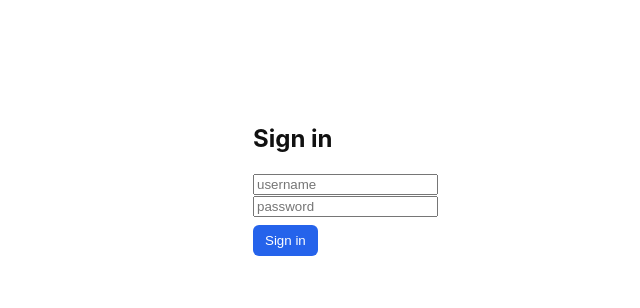
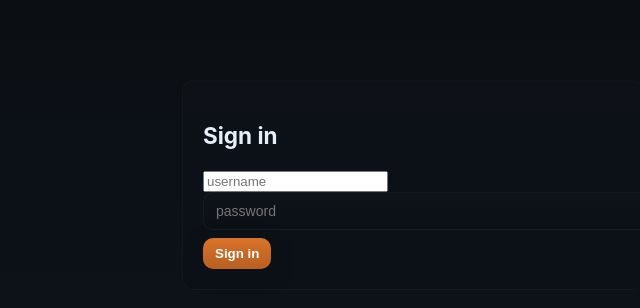
Before and after one commit to c0deirl/taskapp2, a React (Vite) app in the folder frontend/: page / in a window 1280 px wide. Shown: the top 308 px of the page, without its empty margins (227-867 px from the left). Built offline with nearby package versions, Linux system fonts and the light colour scheme; no server answers.

Commit message:
updated styles

```diff
--- a/frontend/src/styles.css
+++ b/frontend/src/styles.css
@@ -1,16 +1,214 @@
-:root{--bg:#fff;--fg:#111;--muted:#666}
-.app.dark{--bg:#0b1220;--fg:#e6eef8;--muted:#9fb0c8}
-body{margin:0;font-family:Inter,system-ui,Segoe UI,Roboto,Helvetica,Arial;background:var(--bg);color:var(--fg)}
-.header{display:flex;justify-content:space-between;align-items:center;padding:12px 20px;border-bottom:1px solid rgba(0,0,0,0.06)}
-.container{display:flex;gap:16px;padding:16px;max-width:1000px;margin:0 auto}
-.left{flex:1;min-width:260px}
-.right{flex:2}
-.task-editor input, .task-editor textarea, .settings input{display:block;width:100%;margin-bottom:8px;padding:8px;border-radius:6px;border:1px solid #ddd}
-button{padding:8px 12px;border-radius:6px;border:none;background:#2563eb;color:white;cursor:pointer}
-.task{padding:12px;border-radius:8px;border:1px solid rgba(0,0,0,0.06);margin-bottom:8px;display:flex;justify-content:space-between;align-items:center}
-.logo{height:36px;margin-right:8px}
-.login{max-width:320px;margin:80px auto;padding:24px;border-radius:8px;background:rgba(255,255,255,0.03)}
-.modal{position:fixed;inset:0;background:rgba(0,0,0,0.3);display:flex;align-items:center;justify-content:center}
-.modal-body{background:var(--bg);padding:20px;border-radius:8px;min-width:320px}
-.task-actions button{margin-left:6px}
-.modal-body input[type="datetime-local"], .modal-body textarea, .modal-body select{width:100%;margin-bottom:8px;padding:8px;border-radius:6px;border:1px solid #ddd}
+/* frontend/src/styles.css
+   Modern dark theme, default dark mode, dark orange accent
+*/
+
+/* Color tokens */
+:root{
+  --bg-1: #0b0f14;      /* darkest background */
+  --bg-2: #0f1720;      /* slightly lighter surface */
+  --bg-3: #11151a;      /* card background */
+  --muted: #9aa6b2;     /* muted text */
+  --text: #e6eef8;      /* primary text */
+  --accent: #d9732a;    /* dark orange accent */
+  --accent-2: #b85f20;  /* darker accent for borders */
+  --success: #38b000;
+  --danger: #ef4444;
+  --glass: rgba(255,255,255,0.02);
+  --focus: rgba(217,115,42,0.18);
+  --card-elev: 0 6px 20px rgba(2,6,12,0.6);
+  --radius: 12px;
+  --container-max: 1100px;
+  --ui-gap: 16px;
+  font-family: Inter, ui-sans-serif, system-ui, -apple-system, "Segoe UI", Roboto, "Helvetica Neue", Arial;
+  -webkit-font-smoothing:antialiased;
+  -moz-osx-font-smoothing:grayscale;
+}
+
+/* App base */
+html,body,#root{height:100%}
+body{
+  margin:0;
+  background: linear-gradient(180deg,var(--bg-1),var(--bg-2));
+  color:var(--text);
+  font-size:15px;
+  line-height:1.4;
+  -webkit-font-smoothing:antialiased;
+}
+
+/* Layout */
+.header{
+  display:flex;
+  align-items:center;
+  justify-content:space-between;
+  padding:18px calc(3 * var(--ui-gap));
+  gap:12px;
+  background: linear-gradient(180deg, rgba(255,255,255,0.02), rgba(0,0,0,0.04));
+  border-bottom: 1px solid rgba(255,255,255,0.03);
+  backdrop-filter: blur(6px);
+}
+
+.brand{display:flex;align-items:center;gap:12px}
+.logo{
+  height:44px;
+  width:44px;
+  border-radius:10px;
+  object-fit:contain;
+  background:linear-gradient(135deg,var(--accent-2),var(--accent));
+  display:inline-block;
+  box-shadow: var(--card-elev);
+  padding:6px;
+}
+.logo-placeholder{
+  height:44px;width:44px;border-radius:10px;background:linear-gradient(135deg,var(--accent-2),var(--accent));box-shadow:var(--card-elev)
+}
+.header h1{
+  font-size:18px;margin:0;font-weight:600;letter-spacing:0.2px;color:var(--text)
+}
+
+/* Container */
+.container{
+  max-width:var(--container-max);
+  margin:20px auto;
+  padding:18px;
+  display:grid;
+  grid-template-columns: 360px 1fr;
+  gap:20px;
+  align-items:start;
+}
+
+/* Responsive */
+@media (max-width: 880px){
+  .container{grid-template-columns:1fr;padding:14px}
+  .left{order:2}
+  .right{order:1}
+}
+
+/* Panels */
+.left, .right{
+  background: linear-gradient(180deg, rgba(255,255,255,0.01), rgba(0,0,0,0.02));
+  border-radius: var(--radius);
+  padding:16px;
+  box-shadow: var(--card-elev);
+  border: 1px solid rgba(255,255,255,0.02);
+}
+
+/* Forms & inputs */
+input[type="text"], input[type="password"], input[type="datetime-local"], textarea, select {
+  width:100%;
+  display:block;
+  padding:10px 12px;
+  border-radius:10px;
+  border:1px solid rgba(255,255,255,0.04);
+  background: linear-gradient(180deg, rgba(255,255,255,0.01), rgba(0,0,0,0.03));
+  color:var(--text);
+  outline:none;
+  transition: box-shadow 120ms ease, border-color 120ms ease;
+  font-size:14px;
+}
+textarea{min-height:84px;resize:vertical}
+input[type="datetime-local"]{padding:9px}
+
+/* focus */
+input:focus, textarea:focus, select:focus {
+  border-color: var(--accent);
+  box-shadow: 0 6px 20px var(--focus);
+}
+
+/* Buttons */
+.btn{
+  background: linear-gradient(180deg,var(--accent),var(--accent-2));
+  color: white;
+  border: none;
+  padding:8px 12px;
+  border-radius:10px;
+  font-weight:600;
+  cursor:pointer;
+  box-shadow: 0 6px 18px rgba(11,15,20,0.5);
+  transition: transform 90ms ease, opacity 90ms ease;
+}
+.btn.secondary{
+  background: transparent;
+  color: var(--text);
+  border: 1px solid rgba(255,255,255,0.04);
+  box-shadow: none;
+}
+.btn.ghost{
+  background:transparent;color:var(--muted);border:1px dashed rgba(255,255,255,0.03)
+}
+.btn:hover{transform:translateY(-2px)}
+.btn:active{transform:translateY(0)}
+.small{padding:6px 8px;font-size:13px;border-radius:8px}
+
+/* Task editor */
+.task-editor input, .task-editor textarea{margin-bottom:10px}
+.task-editor button{width:100%;margin-top:8px}
+
+/* Task list and tasks */
+.task-list{display:flex;flex-direction:column;gap:10px}
+.task{
+  display:flex;
+  gap:12px;
+  align-items:center;
+  justify-content:space-between;
+  padding:12px;
+  border-radius:12px;
+  background: linear-gradient(180deg, rgba(255,255,255,0.01), rgba(0,0,0,0.03));
+  border: 1px solid rgba(255,255,255,0.02);
+  transition: transform 140ms ease, box-shadow 140ms ease;
+}
+.task:hover{transform:translateY(-4px);box-shadow: 0 8px 30px rgba(2,6,12,0.6)}
+.task-title{font-weight:700;color:var(--text);font-size:15px}
+.task-due{font-size:13px;color:var(--muted)}
+.task-actions{display:flex;gap:8px;align-items:center}
+
+/* Reminders list */
+.reminder-badge{
+  padding:6px 8px;border-radius:999px;background:linear-gradient(90deg,var(--accent-2),var(--accent));color:white;font-weight:700;font-size:12px;
+}
+
+/* Modal */
+.modal{
+  position:fixed;inset:0;background:linear-gradient(180deg, rgba(2,6,12,0.6), rgba(2,6,12,0.6));
+  display:flex;align-items:center;justify-content:center;z-index:60;padding:20px;
+}
+.modal-body{
+  width:100%;max-width:820px;background:linear-gradient(180deg,var(--bg-3), rgba(255,255,255,0.02));
+  border-radius:14px;padding:18px;border:1px solid rgba(255,255,255,0.02);box-shadow:var(--card-elev);
+}
+
+/* Header controls */
+.header .btn{padding:8px 14px}
+.header .brand h1{font-size:16px}
+
+/* Small utilities */
+.kv {display:flex;gap:8px;align-items:center}
+.muted{color:var(--muted);font-size:13px}
+.hr{height:1px;background:rgba(255,255,255,0.03);margin:12px 0;border-radius:4px}
+
+/* Settings form */
+.settings h3{margin:0 0 8px 0;font-size:14px}
+.settings label{display:block;font-size:13px;color:var(--muted);margin-top:8px}
+
+/* Footer / refresh */
+.refresh{margin-top:6px;align-self:flex-start;background:transparent;color:var(--muted);border:1px solid rgba(255,255,255,0.02);padding:8px 10px;border-radius:10px}
+
+/* Inline code / templates */
+pre{background:linear-gradient(180deg, rgba(255,255,255,0.01), rgba(255,255,255,0.02));padding:12px;border-radius:10px;overflow:auto;border:1px solid rgba(255,255,255,0.02);color:var(--muted);font-size:13px}
+
+/* Tiny badges */
+.badge{
+  display:inline-flex;align-items:center;gap:6px;padding:6px 10px;border-radius:999px;
+  background: rgba(255,255,255,0.02); color:var(--muted); font-weight:600;font-size:13px;
+}
+
+/* misc */
+.login{max-width:420px;margin:80px auto;padding:20px;border-radius:12px;background:linear-gradient(180deg, rgba(255,255,255,0.01), rgba(0,0,0,0.02));border:1px solid rgba(255,255,255,0.02)}
+.modal-body .buttons{display:flex;gap:8px;justify-content:flex-end;margin-top:12px}
+
+/* tiny responsive helpers */
+@media (max-width:520px){
+  .container{padding:12px;gap:12px}
+  .header{padding:12px}
+  .logo{height:40px;width:40px}
+  .task{padding:10px}
+}
```
